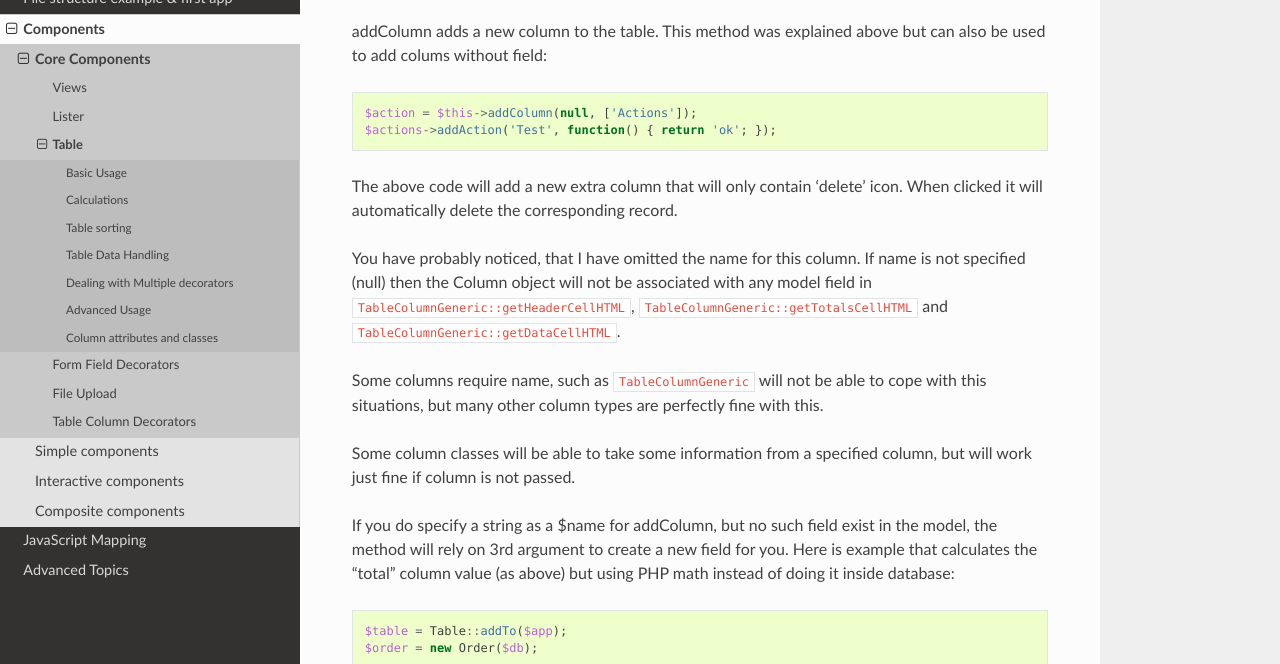
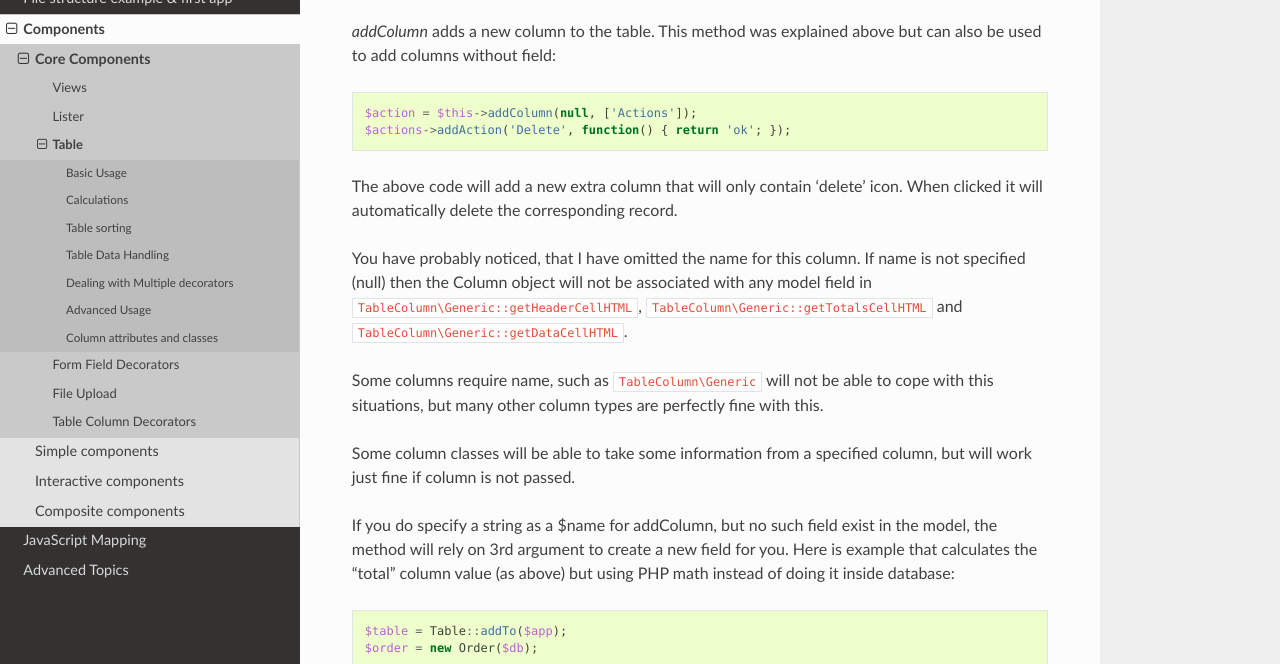
Before and after one commit to atk4/ui, a Sphinx documentation site: the page built from docs/table.rst, in a window 1280 px wide and 900 px high, scrolled down 4158 px, cut to the strip 236-900 px from the top of the window. Built offline with Sphinx 7.4.7 and the Read the Docs theme 2.0.0, drawn with Linux system fonts in a browser that asks for light colours; pages that are not in the unit, such as notebooks, are missing from menus; cross-references to code outside the pages are shown as plain code; some of the changed text lies outside the part shown.

Commit message:
Document renders incorrectly
Double backslashes are missing in most places, so no backslash at all is rendered, making this very confusing.

```diff
--- a/docs/table.rst
+++ b/docs/table.rst
@@ -155,24 +155,21 @@ of a different class (e.g. 'money'). Value will be initialized after first call
 
     Contains array of defined columns.
 
-
-
-addColumn adds a new column to the table. This method was explained above but can also be
-used to add colums without field::
+`addColumn` adds a new column to the table. This method was explained above but can also be
+used to add columns without field::
 
     $action = $this->addColumn(null, ['Actions']);
-    $actions->addAction('Test', function() { return 'ok'; });
-
+    $actions->addAction('Delete', function() { return 'ok'; });
 
 The above code will add a new extra column that will only contain 'delete' icon. When clicked
 it will automatically delete the corresponding record.
 
 You have probably noticed, that I have omitted the name for this column. If name is not specified
 (null) then the Column object will not be associated with any model field in
-:php:meth:`TableColumn\Generic::getHeaderCellHTML`, :php:meth:`TableColumn\Generic::getTotalsCellHTML` and
-:php:meth:`TableColumn\Generic::getDataCellHTML`.
+:php:meth:`TableColumn\\Generic::getHeaderCellHTML`, :php:meth:`TableColumn\\Generic::getTotalsCellHTML` and
+:php:meth:`TableColumn\\Generic::getDataCellHTML`.
 
-Some columns require name, such as :php:class:`TableColumn\Generic` will
+Some columns require name, such as :php:class:`TableColumn\\Generic` will
 not be able to cope with this situations, but many other column types are perfectly fine with this.
 
 Some column classes will be able to take some information from a specified column, but will work
@@ -181,7 +178,6 @@ just fine if column is not passed.
 If you do specify a string as a $name for addColumn, but no such field exist in the model, the
 method will rely on 3rd argument to create a new field for you. Here is example that calculates
 the "total" column value (as above) but using PHP math instead of doing it inside database::
-
 
     $table = Table::addTo($app);
     $order = new Order($db);
@@ -261,7 +257,7 @@ For more information see https://github.com/kylefox/jquery-tablesort
 Injecting HTML
 --------------
 
-The tag will override model value. Here is example usage of :php:meth:`TableColumn\Generic::getHTMLTags`::
+The tag will override model value. Here is example usage of :php:meth:`TableColumn\\Generic::getHTMLTags`::
 
 
     class ExpiredColumn extends \atk4\ui\TableColumn\Generic
@@ -383,8 +379,8 @@ There are a few things to note:
 3. output of the 'Money' decorator is used into Link decorator as if it would be value of cell, however
    decorators have access to original value also. Decorator implementation is usually aware of combinations.
 
-:php:meth:`TableColumn\Money::getDataCellTemplate` is called, which returns ONLY the HTML value,
-without the <td> cell itself. Subsequently :php:meth:`TableColumn\Link::getDataCellTemplate` is called
+:php:meth:`TableColumn\\Money::getDataCellTemplate` is called, which returns ONLY the HTML value,
+without the <td> cell itself. Subsequently :php:meth:`TableColumn\\Link::getDataCellTemplate` is called
 and the '{$salary}' tag from this link is replaced by output from Money column resulting in this
 template::
 
@@ -490,7 +486,7 @@ See also :ref:`js`.
 Static Attributes and classes
 -----------------------------
 
-.. php:class:: TableColumn\Generic
+.. php:class:: TableColumn\\Generic
 
 .. php:method:: addClass($class, $scope = 'body');
 
@@ -523,8 +519,8 @@ For setting an attribute you can use setAttr() method::
 
 Setting a new value to the attribute will override previous value.
 
-Please note that if you are redefining :php:meth:`TableColumn\Generic::getHeaderCellHTML`,
-:php:meth:`TableColumn\Generic::getTotalsCellHTML` or :php:meth:`TableColumn\Generic::getDataCellHTML`
+Please note that if you are redefining :php:meth:`TableColumn\\Generic::getHeaderCellHTML`,
+:php:meth:`TableColumn\\Generic::getTotalsCellHTML` or :php:meth:`TableColumn\\Generic::getDataCellHTML`
 and you wish to preserve functionality of setting custom attributes and
 classes, you should generate your TD/TH tag through getTag method.
 
@@ -544,8 +540,8 @@ You can add column to a table that does not link with field::
 Using dynamic values
 --------------------
 
-Body attributes will be embedded into the template by the default :php:meth:`TableColumn\Generic::getDataCellHTML`,
+Body attributes will be embedded into the template by the default :php:meth:`TableColumn\\Generic::getDataCellHTML`,
 but if you specify attribute (or class) value as a tag, then it will be auto-filled
 with row value or injected HTML.
 
-For further examples of and advanced usage, see implementation of :php:class:`TableColumn\Status`.
+For further examples of and advanced usage, see implementation of :php:class:`TableColumn\\Status`.
```
